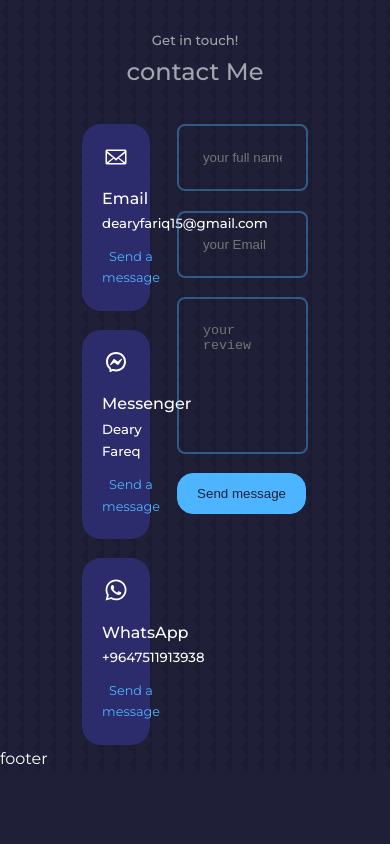
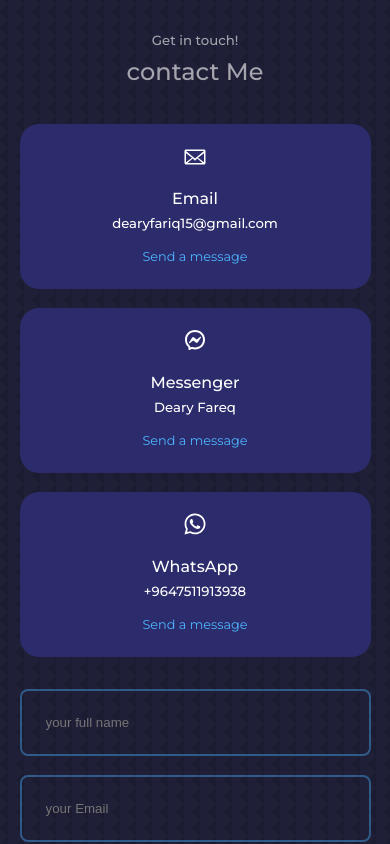
Before and after one commit to dearyfareq/capstone, a React (Create React App) app in the folder capstone/: page / in a window 390 px wide. Shown: the part 8460-9304 px from the top of the page. Before the commit the page ends 9232 px from the top, so only its background shows below. Built offline with nearby package versions, Linux system fonts and the light colour scheme.

Commit message:
added media Q for the contact section

```diff
--- a/capstone/src/components/contact/contact.css
+++ b/capstone/src/components/contact/contact.css
@@ -45,3 +45,17 @@
     resize: none;
     color: azure;
 }
+/*==================== MEDI-Q / med device ====================*/
+@media screen and (max-width: 1024px) {
+    .container.contact__container{
+        grid-template-columns: 1fr;
+        gap: 2rem;
+    }
+  }
+/*==================== MEDI-Q / sma device ====================*/
+@media screen and (max-width: 600px) {
+    .container.contact__container{
+        grid-template-columns: 1fr;
+        width: var(--container-width-sm);
+    }
+  }
```
